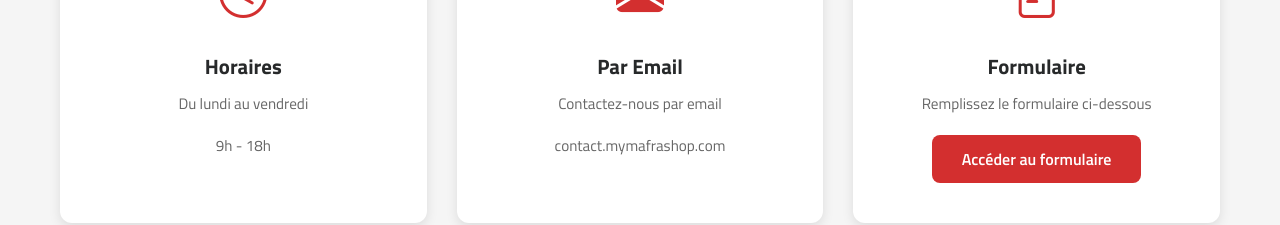
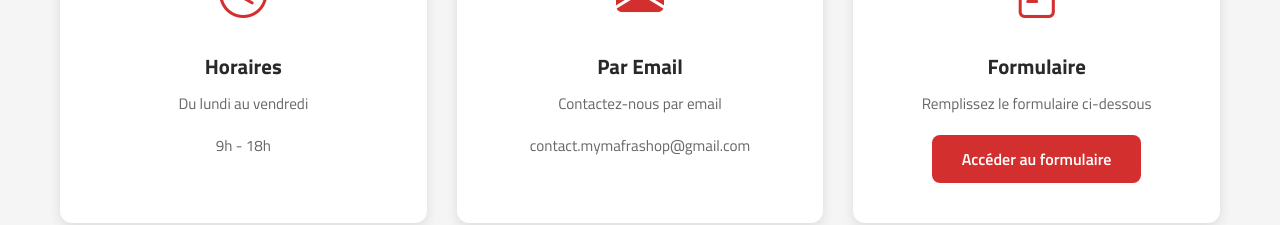
Before and after one commit to DoomZyx/MAFRASHOP-Frontend, a React (Vite) app: page /sav in a window 1280 px wide. Shown: the part 1860-2085 px from the top of the page. Built offline with nearby package versions, Linux system fonts and the light colour scheme; no server answers.

Commit message:
fix(footer.tsx, SAV.tsx): -Modification de l'adresse mail

```diff
--- a/src/components/footer/footer.tsx
+++ b/src/components/footer/footer.tsx
@@ -63,7 +63,7 @@ function Footer() {
           <div className="footer-column">
             <h3 className="footer-title">CONTACTEZ NOUS</h3>
             <p className="footer-contact-info">
-              Email: contact@mymafrashop.com
+              Email: contact.mymafrashop@gmail.com
               <br />
               Tél: +33 6 08 49 94 32
             </p>
--- a/src/pages/sav/SAV.tsx
+++ b/src/pages/sav/SAV.tsx
@@ -112,7 +112,7 @@ function SAV() {
                 <h3>Par Email</h3>
                 <p>Contactez-nous par email</p>
                 <p>
-                  contact.mymafrashop.com
+                  contact.mymafrashop@gmail.com
                 </p>
               </div>
 
```
